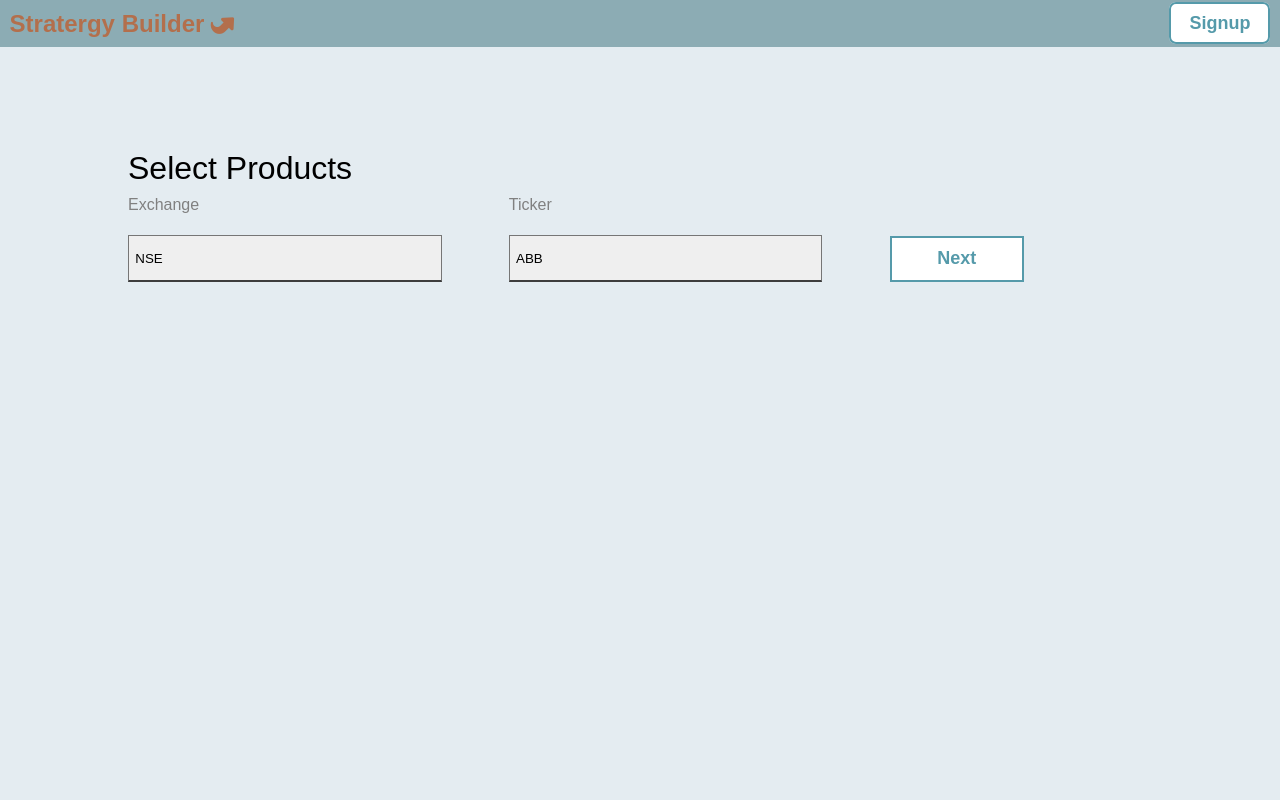
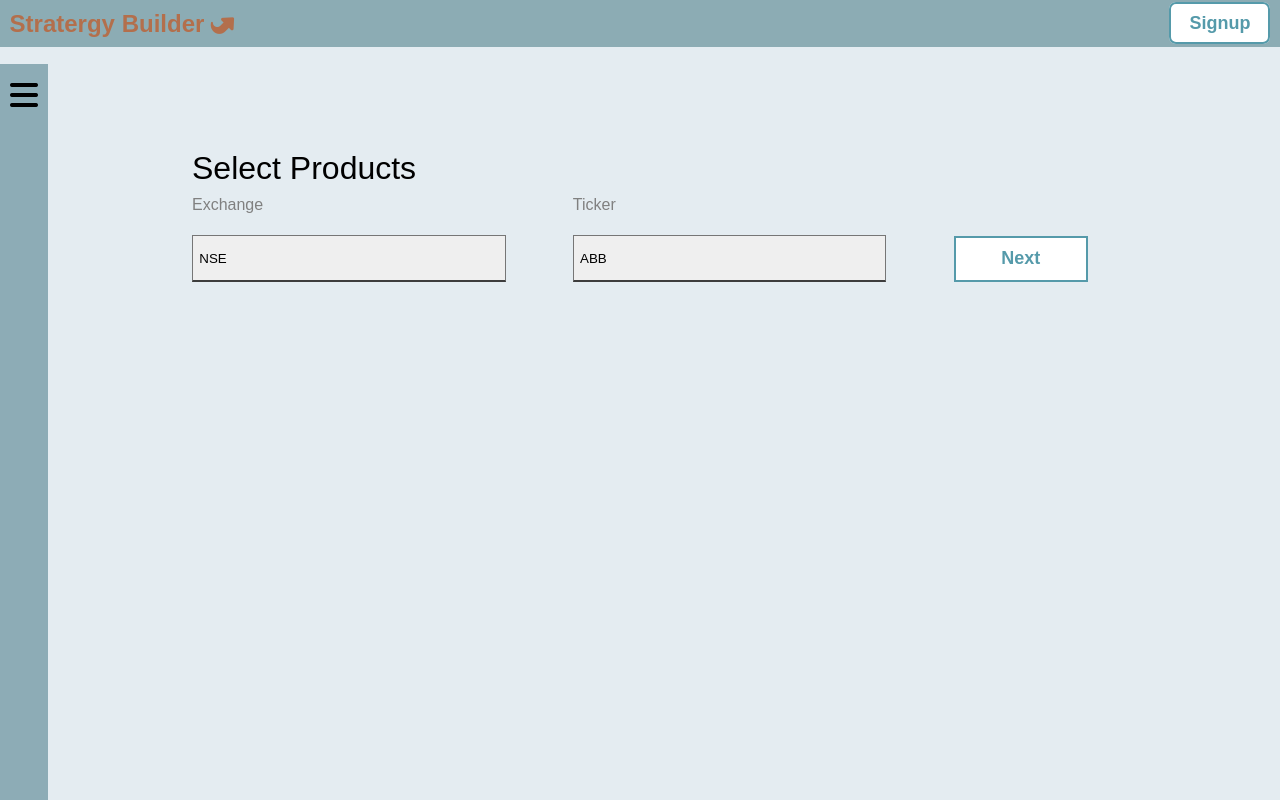
Before and after one commit to AlakKoul/Stratergy-Builder, a React (Create React App) app in the folder Frontend/: page /home in a window 1280 px wide. Built offline with nearby package versions, Linux system fonts and the light colour scheme.

Commit message:
Side Navbar done

```diff
--- a/Frontend/src/components/Home.js
+++ b/Frontend/src/components/Home.js
@@ -5,8 +5,33 @@ export const Home = () => {
         const divId = document.querySelector('#hide');
         divId.style.display = 'block';
     }
+    const openNavbar = () => {
+        const navClose = document.querySelector('.navbar-close');
+        const navOpen = document.querySelector('.navbar-open');
+        navClose.style.display = 'none';
+        navOpen.style.display = 'block';
+    }
+    const closeNavbar = () => {
+        const navClose = document.querySelector('.navbar-close');
+        const navOpen = document.querySelector('.navbar-open');
+        navClose.style.display = 'block';
+        navOpen.style.display = 'none';
+    }
     return (
         <>
+            <div className='nav'>
+                <div className='navbar-close'>
+                    <i className="fa-solid fa-bars fa-2x" onClick={openNavbar}></i>
+                </div>
+                <div className='navbar-open'>
+                    <i class="fa-solid fa-xmark fa-2x" onClick={closeNavbar}></i>
+                    <a className="side-nav-link" href='/'>Read about Popular Strategies</a>
+                    <a className="side-nav-link" href='/'>View Saved Strategies</a>
+                    <a className="side-nav-link" href='/'>Logout</a>
+                </div>
+            </div>
+
+            <div className='home'>
                 <div className='main'>
                     <p className='heading'>Select Products</p>
                     <div className="main-select-products">
@@ -241,6 +266,7 @@ export const Home = () => {
                 <div id="hide">
                     <h4>Upcoming</h4>
                 </div>
+            </div>
         </>
     )
 }
--- a/Frontend/src/components/SignUp.js
+++ b/Frontend/src/components/SignUp.js
@@ -95,23 +95,23 @@ export const SignUp = () => {
         strength = cntLower+cntUpper+cntNum+cntSym;
       }
       if(n>=8) strength++;
-      if(strength==1){
+      if(strength===1){
         strong.style.width="17%";
         strong.style.backgroundColor="red";
       }
-      else if(strength==2){
+      else if(strength===2){
         strong.style.width="34%";
         strong.style.backgroundColor="yellow";
       }
-      else if(strength==3){
+      else if(strength===3){
         strong.style.width="51%";
         strong.style.backgroundColor="orange";
       }
-      else if(strength==4){
+      else if(strength===4){
         strong.style.width="68%";
         strong.style.backgroundColor="lightgreen";
       }
-      else if(strength==5){
+      else if(strength===5){
         strong.style.width="100%";
         strong.style.backgroundColor="darkgreen";
       }
--- a/Frontend/src/styles/Home.css
+++ b/Frontend/src/styles/Home.css
@@ -2,8 +2,39 @@
     display: none;
 }
 .main{
-    margin: 8% 10% 3% 10%;
+    margin: 8% 10% 3% 15%;
     width:70vw;
+}
+.nav{
+    position: fixed;
+    top:8%;
+    left :0%;
+    height:100vh;
+    background-color:#8DACB6;
+}
+.navbar-close{
+    width:fit-content;
+}
+.navbar-open{
+    display: none;
+}
+.fa-xmark, .fa-bars{
+    margin:15px 10px;
+}
+.navbar-open{
+    width:14vw;
+}
+
+.side-nav-link{
+    cursor: pointer;
+    padding:15px 10px;
+    display: block;
+    text-decoration: none;
+    color: black;
+    font-weight: bold;
+}
+.side-nav-link:hover{
+    background-color:#E4ECF1;
 }
 .heading{
     font-size: 2rem;
```
Lines whose indentation alone changed are shown as unchanged.
